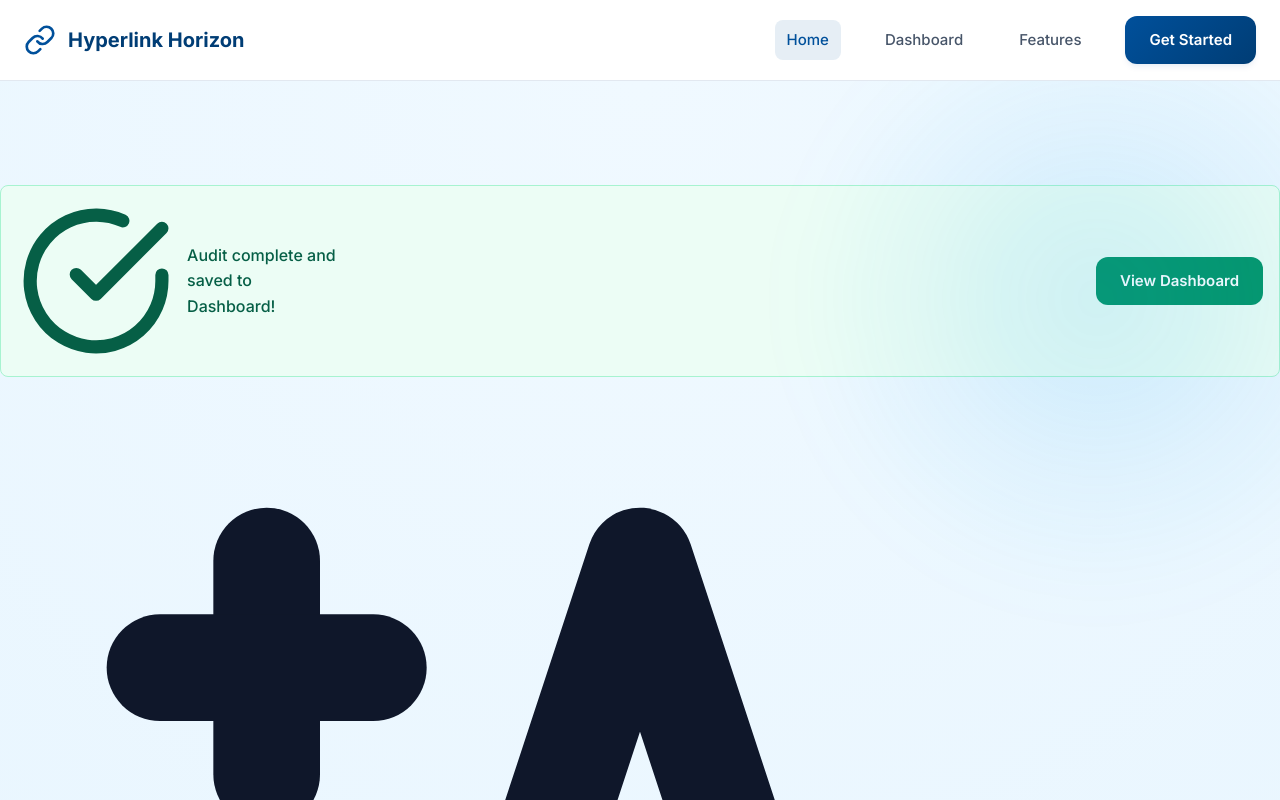
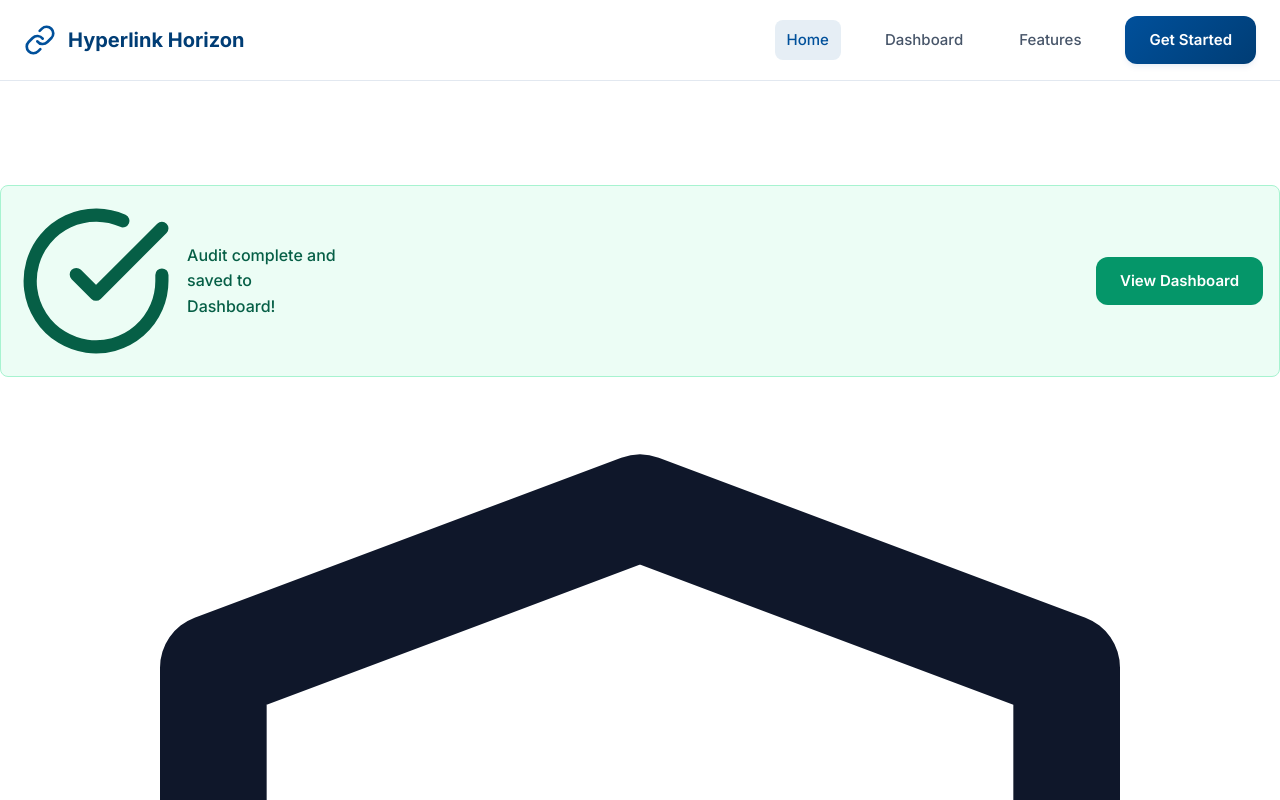
Before and after one commit to Bbester2/hyperl-ink-h-orizon, a Next.js app: page / in a window 1280 px wide. Shown: the top 800 px of the page. Built offline with nearby package versions, Linux system fonts and the light colour scheme.

Commit message:
Corporate Design Polish v3.5

```diff
--- a/app/globals.css
+++ b/app/globals.css
@@ -370,48 +370,8 @@
 .hero {
   position: relative;
   padding: var(--space-20) 0;
-  background: radial-gradient(circle at 50% 0%, #f0f9ff 0%, #e0f2fe 100%);
-  overflow: hidden;
-}
-
-.hero::before {
-  content: '';
-  position: absolute;
-  top: -100px;
-  right: -100px;
-  width: 600px;
-  height: 600px;
-  background: radial-gradient(circle, rgba(14, 165, 233, 0.15) 0%, transparent 70%);
-  filter: blur(40px);
-  pointer-events: none;
-  animation: float 10s ease-in-out infinite;
-}
-
-.hero::after {
-  content: '';
-  position: absolute;
-  bottom: -50px;
-  left: -50px;
-  width: 500px;
-  height: 500px;
-  background: radial-gradient(circle, rgba(99, 102, 241, 0.1) 0%, transparent 70%);
-  filter: blur(40px);
-  pointer-events: none;
-  animation: float 15s ease-in-out infinite reverse;
-}
-
-@keyframes float {
-  0% {
-    transform: translate(0, 0);
-  }
-
-  50% {
-    transform: translate(20px, 20px);
-  }
-
-  100% {
-    transform: translate(0, 0);
-  }
+  background: var(--bg-primary);
+  border-bottom: 1px solid var(--border-default);
 }
 
 
--- a/app/page.js
+++ b/app/page.js
@@ -300,8 +300,8 @@
                     </div>
 
                     <div className="results-header">
-                        <Icons.Sparkles />
-                        <span>AI-Powered Link Intelligence</span>
+                        <Icons.Shield />
+                        <span>Corporate Link Compliance</span>
                     </div>
 
                     <h1>
```
